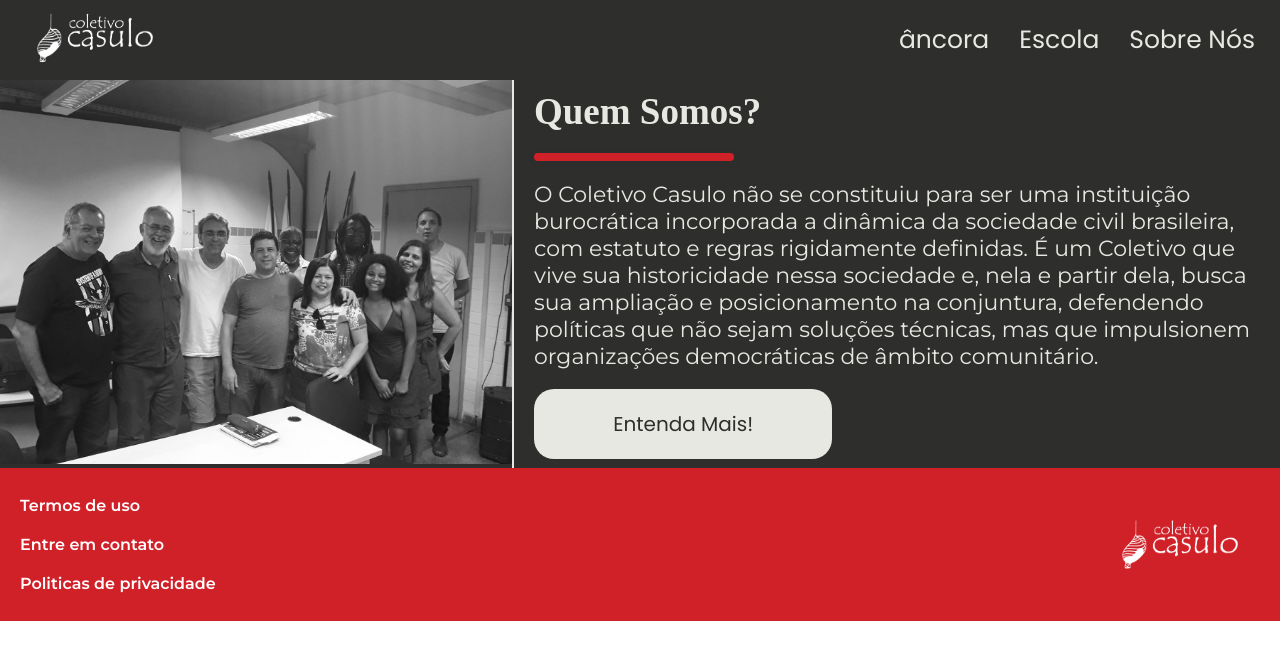
After one commit to Ocamilinho/coletivo-casulo, a PHP site: page /sobreColetivo.php in a window 1280 px wide. The commit adds this page. Shown: the top 660 px of the page. Run offline with PHP 8.4, Linux system fonts and the light colour scheme; some web fonts are replaced.

Commit message:
inserts phps

```diff
--- /dev/null
+++ b/css/footer.css
@@ -0,0 +1,32 @@
+.rodape{
+	display: flex;
+	flex-flow: row wrap;
+	align-items: center;
+	justify-content: space-between;
+
+	background-color: var(--rosa);
+	padding: 20px;
+}
+
+.lista-footer{
+	list-style-type: none;
+	display: flex;
+	flex-flow: column nowrap;
+	gap: 20px;
+}
+
+.item-footer{
+	color: white;
+	font-family: var(--font2);
+	font-weight: 600;
+}
+
+.redes{
+	display: flex;
+	align-items: center;
+	gap: 10px;
+}
+
+#icon-footer{
+	width: 160px;
+}
--- /dev/null
+++ b/css/header.css
@@ -0,0 +1,58 @@
+
+#header {
+    display: flex;
+    flex-flow: row nowrap;
+    align-items: center;
+    justify-content: space-between;
+    padding: 15px;
+    background-color: var(--preto);
+    z-index: +1;
+    height: 80px;
+    position: sticky;
+}
+
+#menu {
+    display: none;
+    flex-direction: column;
+    position: sticky;
+    top: 80px;
+    width: 100%;
+    left: 0;
+    padding: 20px;
+    background-color: var(--preto);
+    align-items: center;
+    justify-content: center;
+    transition: .6s;
+    z-index: +1;
+    gap: 20px;
+}
+
+.lista {
+    display: flex;
+    justify-content: space-evenly;
+    gap: 10px;
+}
+
+.item-d {
+    font-family: var(--font3);
+    font-size: 25px;
+    padding: 10px;
+    list-style-type: none;
+}
+
+.item-m {
+    font-family: var(--font3);
+    font-size: 25px;
+    padding: 10px;
+    list-style-type: none;
+}
+
+.ancora {
+    color: var(--branco);
+}
+
+.sticky {
+    position: sticky;
+    top: 0;
+    width: 100%;
+}
--- /dev/null
+++ b/css/sc.css
@@ -0,0 +1,79 @@
+.main-sc{
+	display: flex;
+    flex-direction: column;
+}
+
+.d1{
+    background-color: var(--preto);
+	display: flex;
+    flex-direction: row;
+    gap: 20px;
+    height: 100%;
+}
+
+.imagem{
+    border-right: 2px solid var(--branco);
+}
+
+#imagem-sc{
+    width: 40vw;
+    object-fit: cover;
+    filter: saturate(0);
+    transition: .6s;
+}
+
+#imagem-sc:hover{
+    filter: saturate(1);
+}
+
+
+
+.titulo-sc{
+	font-size: 37px;
+    font-family: var(--font1);
+    color: var(--branco);
+}
+.texto-sc{
+	font-size: 22px;
+    font-family: var(--font2);
+    color: var(--branco);
+}
+
+.palito-sc{
+	background-color: var(--rosa);
+    width: 200px;
+    height: 8px;
+    border-radius: 10px;
+    border: none;
+    box-shadow: 1px 1px 5px var(--preto);
+}
+
+.conteudo{
+    display: flex;
+    flex-direction: column;
+    justify-content: space-around;
+}
+
+.conteudo-escrito{
+    display: flex;
+    gap: 20px;
+    flex-direction: column;
+}
+
+.botao-sc{
+    padding: 20px;
+    width: 40%;
+    border: none;
+    border-radius: 20px;
+    color: var(--preto);
+    background-color: var(--branco);
+    font-family: var(--font3);
+    font-size: 20px;
+    transition: .6s;
+}
+
+.botao-sc:hover{
+    transform: translateY(-15px);
+    opacity: .95;
+    cursor: pointer;
+}
--- /dev/null
+++ b/includes/footer.php
@@ -0,0 +1,12 @@
+<footer class="rodape">
+	<div class="comun">
+		<ul class="lista-footer">
+			<li class="item-footer">Termos de uso</li>
+			<li class="item-footer">Entre em contato</li>
+			<li class="item-footer">Politicas de privacidade</li>
+		</ul>
+	</div>
+	<div class="redes">
+		<img src="./imgs/Logos Coletivo Casulo-08.png" alt="logo-w-d2" id="icon-footer">
+	</div>
+</footer>
--- /dev/null
+++ b/includes/header.php
@@ -0,0 +1,19 @@
+<header id="header">
+        <div class="header-logo">
+            <a href="index.php"><img src="./imgs/Logos Coletivo Casulo-08.png" alt="logo-w-d2" id="logo-w-d2"></a>
+        </div>
+
+        <ul class="lista">
+            <li class="item-d"><a href="" class="ancora">âncora</a></li>
+            <li class="item-d"><a href="index.php #d4" class="ancora">Escola</a></li>
+            <li class="item-d"><a href="sobreColetivo.php" class="ancora">Sobre Nós</a></li>
+            <img src="./imgs/Icon-D2.png" alt="icon-d2" id="icon-d2" onclick="handleMenu()">
+        </ul>
+
+    </header>
+
+    <div id="menu">
+        <li class="item-m"><a href="" class="ancora">Primeira âncora</a></li>
+        <li class="item-m"><a href="" class="ancora">Segunda âncora</a></li>
+        <li class="item-m"><a href="" class="ancora">Sobre Nós</a></li>
+    </div>
--- /dev/null
+++ b/sobreColetivo.php
@@ -0,0 +1,34 @@
+<!DOCTYPE html>
+<html lang="en">
+<head>
+	<meta charset="UTF-8">
+	<meta name="viewport" content="width=device-width, initial-scale=1.0">
+	<title>Sobre Nós</title>
+	<link rel="stylesheet" href="style.css">
+    <link rel="stylesheet" type="text/css" href="css/header.css">
+    <link rel="stylesheet" type="text/css" href="css/footer.css">
+    <link rel="stylesheet" href="css/sc.css">
+</head>
+<body>
+	<?php include 'includes/header.php'?>
+	<main class="main-sc">
+		<div class="d1">
+			<div class="imagem">
+				<img src="imgs/coletivo-reuniao-img.jpg" alt="coletivo-img" id="imagem-sc">
+			</div>
+			<div class="conteudo">
+				<div class="conteudo-escrito">
+					<h1 class="titulo-sc">Quem Somos?</h1>
+					<hr class="palito-sc">
+					<p class="texto-sc">O Coletivo Casulo não se constituiu para ser uma instituição burocrática incorporada a dinâmica da sociedade civil brasileira, com estatuto e regras rigidamente definidas. É um Coletivo que vive sua historicidade nessa sociedade e, nela e partir dela, busca sua ampliação e posicionamento na conjuntura, defendendo políticas que não sejam soluções técnicas, mas que impulsionem organizações democráticas de âmbito comunitário.</p>
+				</div>
+				<button class="botao-sc">Entenda Mais!</button>
+			</div>
+		</div>
+
+	</main>
+	<?php include 'includes/footer.php'?>
+
+	<script></script>
+</body>
+</html>
--- a/style.css
+++ b/style.css
@@ -85,6 +33,7 @@
     background-color: var(--preto);
     z-index: +1;
     height: 80px;
+    position: sticky;
 }
 
 #menu {
@@ -133,6 +82,95 @@
     width: 100%;
 }
 
+/* rodape */
+.rodape{
+	display: flex;
+	flex-flow: row wrap;
+	align-items: center;
+	justify-content: space-between;
+
+	background-color: var(--rosa);
+	padding: 20px;
+}
+
+.lista-footer{
+	list-style-type: none;
+	display: flex;
+	flex-flow: column nowrap;
+	gap: 20px;
+}
+
+.item-footer{
+	color: white;
+	font-family: var(--font2);
+	font-weight: 600;
+}
+
+.redes{
+	display: flex;
+	align-items: center;
+	gap: 10px;
+}
+
+#icon-footer{
+	width: 160px;
+}
+
+
+
+.titulo {
+    font-size: 37px;
+    font-family: var(--font1);
+    color: var(--branco);
+}
+
+.frase {
+    font-size: 22px;
+    font-family: var(--font2);
+    color: var(--branco);
+}
+
+.info {
+    font-size: 20px;
+    font-family: var(--font3);
+}
+
+#d1 {
+    display: flex;
+    align-content: center;
+    align-items: center;
+    flex-flow: column nowrap;
+
+    padding: 15px;
+
+    width: 100%;
+    height: 100vh;
+
+}
+
+.scroll-d1 {
+    display: flex;
+    flex-flow: column nowrap;
+    align-items: center;
+    animation: pulsar 3s infinite;
+
+}
+
+#icon-d1 {
+    width: 50px;
+    animation: pulsar 3s infinite;
+
+}
+
+
+#logo-w-d1 {
+    width: 606px;
+}
+
+#logo-w-d2 {
+    width: 160px;
+}
+
 .d2 {
     padding: 80px;
     background-image: url(./imgs/Funo.png);
```
Also changed, not shown: other parts of style.css (+7 -82 lines), index.php (renamed from index.html, +10 -30 lines), script.js (+5 -19 lines), icons/envelope-solid.svg (added), icons/facebook.svg (added), imgs/coletivo-reuniao-img.jpg (added).
